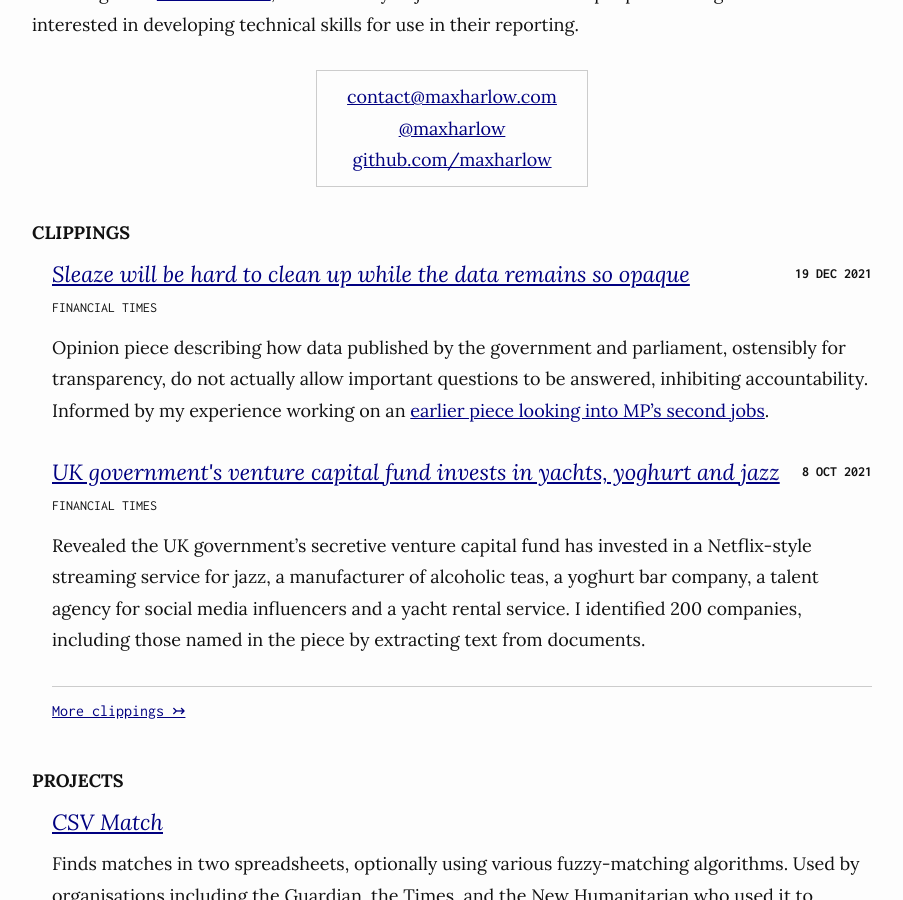
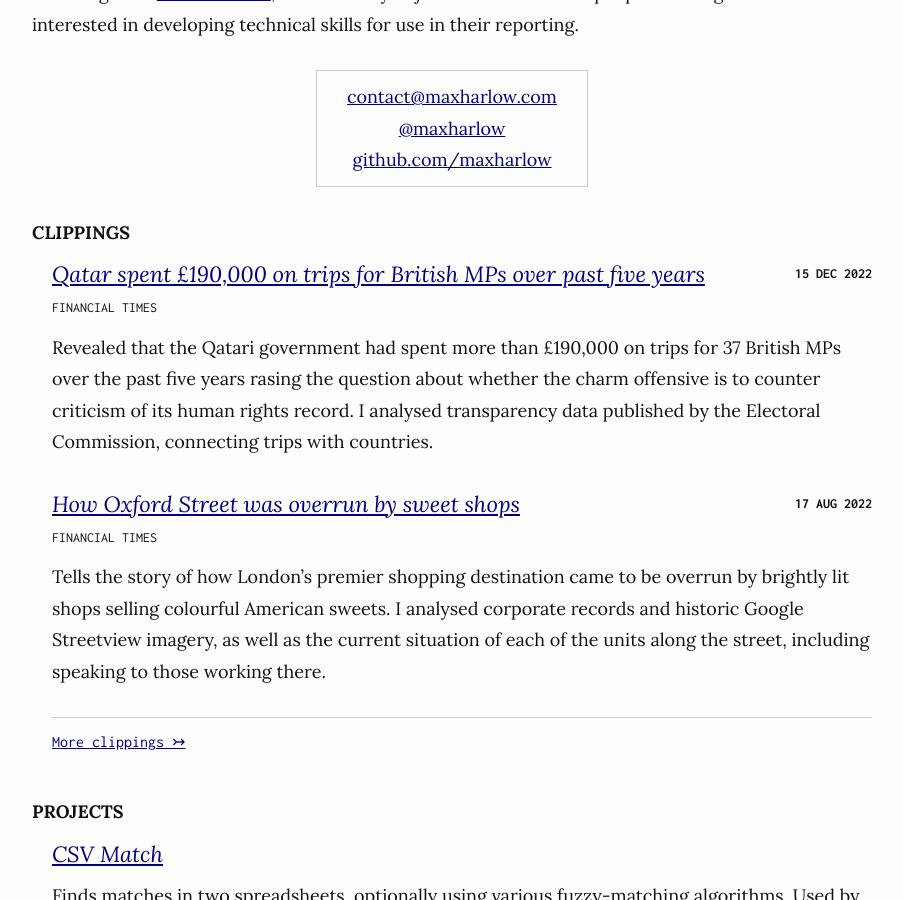
Before and after one commit to maxharlow/maxharlow.github.io, a Jekyll site: the page built from index.md, in a window 1280 px wide and 900 px high, scrolled down 591 px. Shown: the whole window, without its empty margins (188-1091 px from the left). Built offline with Jekyll 4.4.1, drawn with Linux system fonts in a browser that asks for light colours.

Commit message:
Add 2022 stories

```diff
--- a/_data/clippings.yaml
+++ b/_data/clippings.yaml
@@ -1,3 +1,41 @@
+-   title: Qatar spent £190,000 on trips for British MPs over past five years
+    publication: Financial Times
+    web:
+        - title: Qatar spent £190,000 on trips for British MPs over past five years
+          link: https://www.ft.com/content/dedf649d-00b2-4874-8445-c8613824c780
+          date: 15-12-2022
+          credit: byline
+          type: news story
+    print:
+        - title: Qatar spent £190,000 on MPs' trips in past five years
+          date: 16-12-2022
+          credit: byline
+          type: news story
+          slot: inside
+    summary: |
+        Revealed that the Qatari government had spent more than £190,000 on trips for 37 British MPs over the past five years rasing the question about whether the charm offensive is to counter criticism of its human rights record.
+    contribution: |
+        I analysed transparency data published by the Electoral Commission, connecting trips with countries.
+
+-   title: How Oxford Street was overrun by sweet shops
+    publication: Financial Times
+    web:
+        - title: How Oxford Street was overrun by sweet shops
+          link: https://www.ft.com/candy
+          date: 17-08-2022
+          credit: byline
+          type: feature
+    print:
+        - title: Oxford St surge in sweet shops leaves sour taste
+          date: 19-08-2022
+          credit: byline
+          type: feature
+          slot: inside
+    summary: |
+        Tells the story of how London's premier shopping destination came to be overrun by brightly lit shops selling colourful American sweets.
+    contribution: |
+        I analysed corporate records and historic Google Streetview imagery, as well as the current situation of each of the units along the street, including speaking to those working there.
+
 -   title: Sleaze will be hard to clean up while the data remains so opaque
     publication: Financial Times
     web:
```
